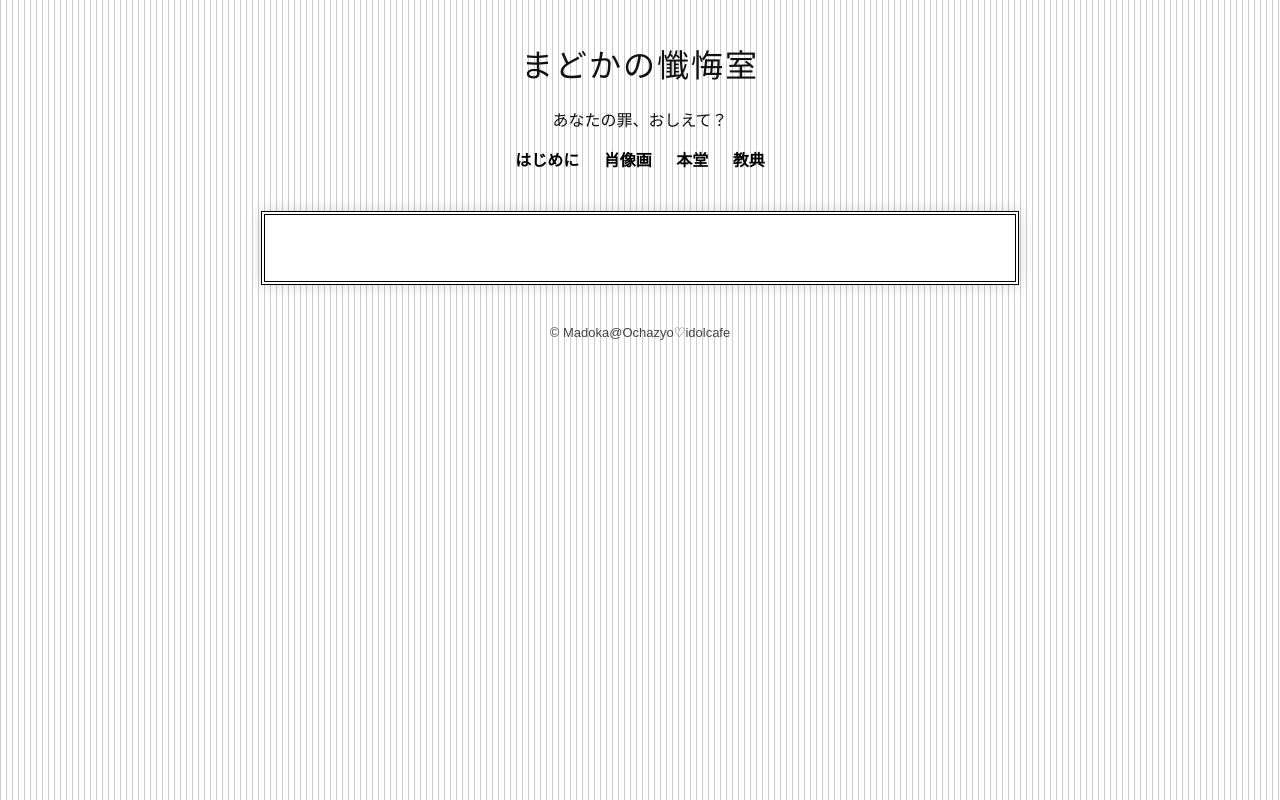
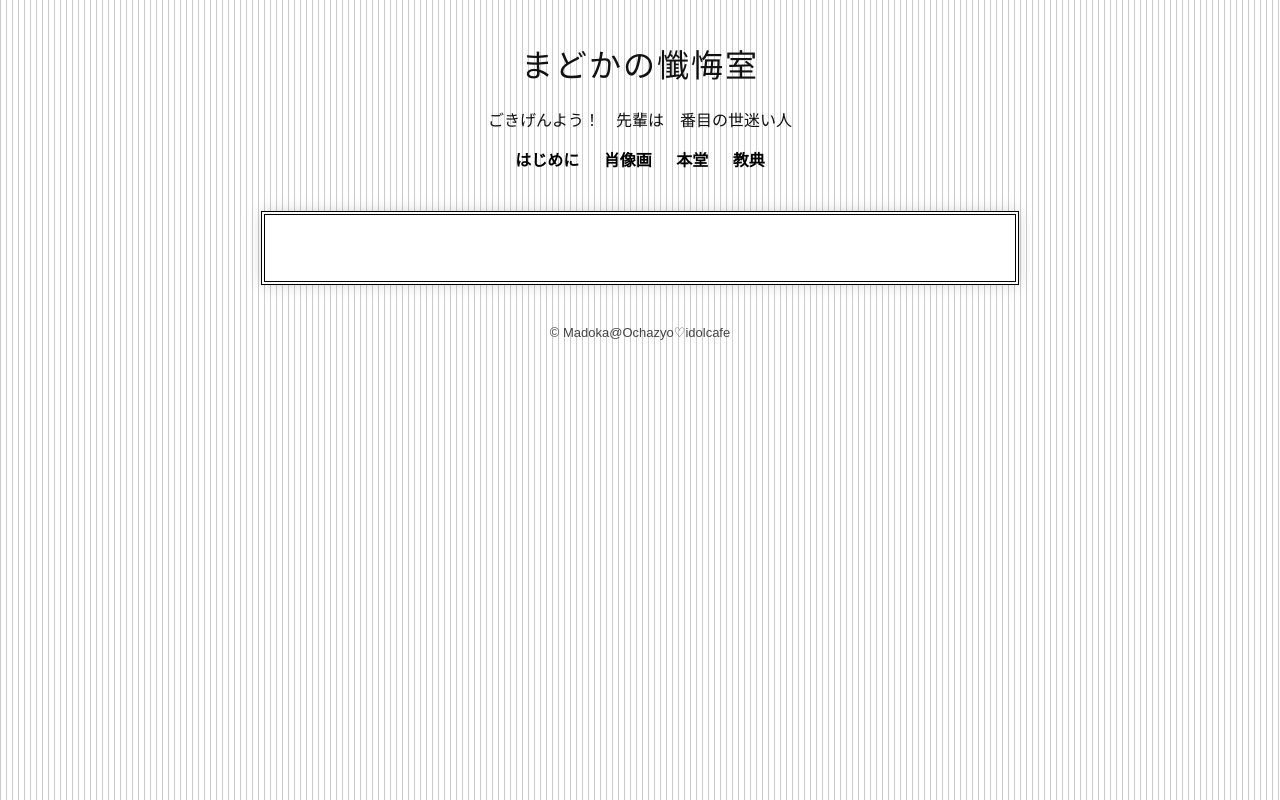
Before and after one commit to MadokaConfessionRoom/MadokaConfessionRoom.github.io, a plain HTML site: page index.html in a window 1280 px wide. Drawn offline with Linux system fonts and the light colour scheme.

Commit message:
Update index.html

```diff
--- a/index.html
+++ b/index.html
@@ -2,7 +2,7 @@
 <html>
 <head>
 <meta charset="UTF-8">
-<title>† Angelic Idol Circle †</title>
+<title>まどかの懺悔室</title>
 <style>
   body {
     background-color: #f7f7f7;
@@ -60,7 +60,7 @@
 <body>
 
   <h1>まどかの懺悔室</h1>
-  <p>あなたの罪、おしえて？</p>
+  <p>ごきげんよう！　先輩は　番目の世迷い人</p>
 
   <div class="menu">
     <a href="">はじめに</a>
```
